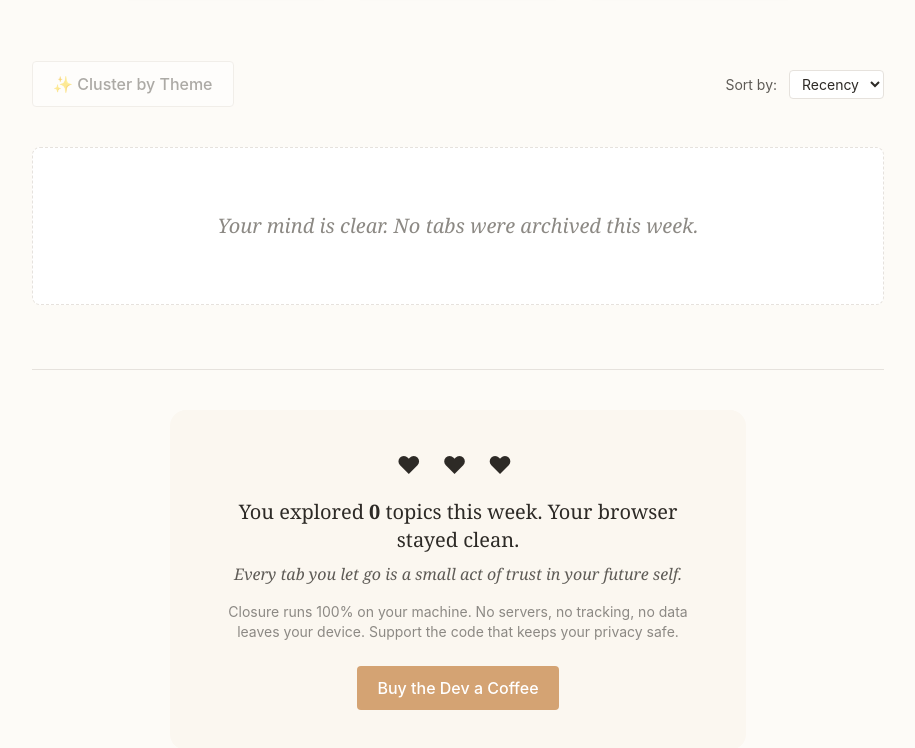
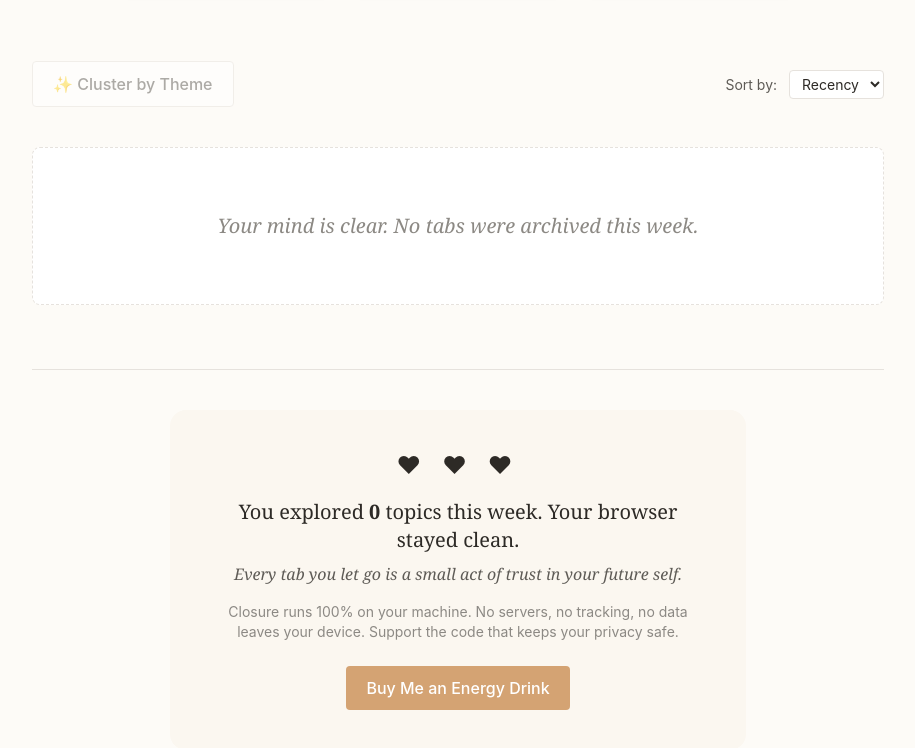
Before and after one commit to krich11/closure, a browser extension: page digest/digest.html in a window 1280 px wide. Shown: the part 506-1254 px from the top of the page, without its empty margins (182-1097 px from the left). Drawn offline with Linux system fonts and the light colour scheme.

Commit message:
chore: update donation to Ko-fi (krich11), 'Buy Me an Energy Drink'
- Digest footer + popup toast now link to https://ko-fi.com/krich11
- Updated test selectors and copilot instructions

```diff
--- a/digest/digest.html
+++ b/digest/digest.html
@@ -74,8 +74,8 @@
           Closure runs 100% on your machine. No servers, no tracking, no data leaves your device.
           Support the code that keeps your privacy safe.
         </p>
-        <a href="https://buymeacoffee.com/closure" target="_blank" class="btn btn-primary" rel="noopener noreferrer">
-          Buy the Dev a Coffee
+        <a href="https://ko-fi.com/krich11" target="_blank" class="btn btn-primary" rel="noopener noreferrer">
+          Buy Me an Energy Drink
         </a>
       </div>
     </footer>
--- a/popup/popup.js
+++ b/popup/popup.js
@@ -116,7 +116,7 @@ function showNuclearToast(count) {
     toast.innerHTML = `
       <p>Ah, silence — and you just reclaimed ~${ramText} RAM. Enjoy the focus.</p>
       <p class="toast-donate">This runs 100% locally. Support the code that keeps your privacy safe.</p>
-      <a href="https://buymeacoffee.com/closure" target="_blank" rel="noopener noreferrer" class="toast-link">Support Us</a>
+      <a href="https://ko-fi.com/krich11" target="_blank" rel="noopener noreferrer" class="toast-link">Support Us</a>
     `;
   } else {
     toast.innerHTML = `<p>${count} tab${count > 1 ? 's' : ''} archived. ~${ramText} RAM reclaimed.</p>`;
```
Also changed, not shown: tests/privacy-regression.spec.js (+2 -2 lines), .github/copilot-instructions.md.
